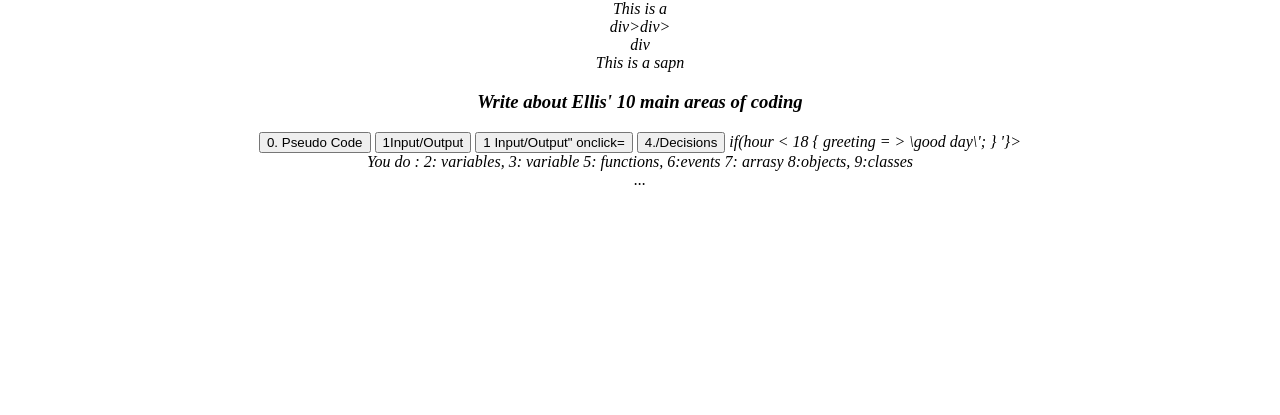
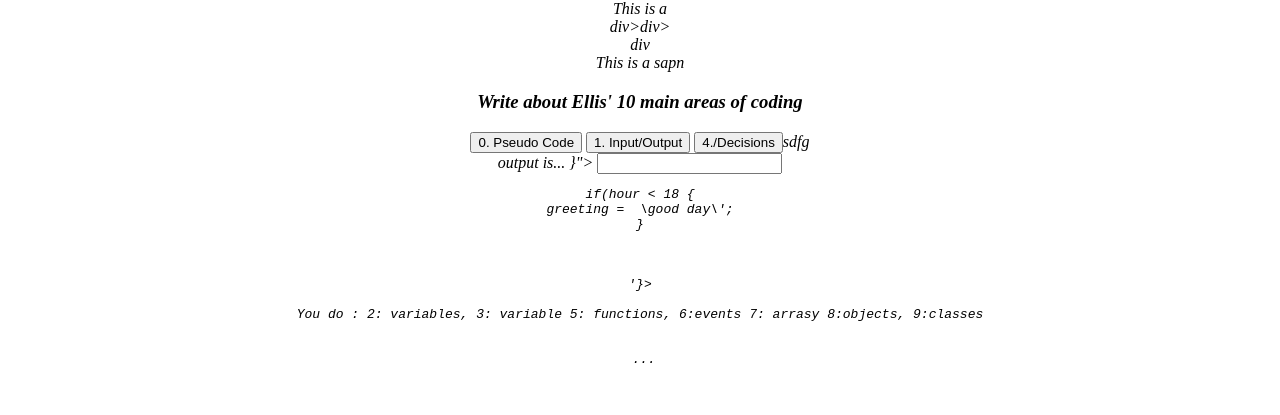
Before and after one commit to Kenshin216/GameDab22, a plain HTML site: page public/t3a01-basic-web-page-ken.html in a window 1280 px wide. Shown: the part 687-1102 px from the top of the page. Before the commit the page ends 884 px from the top, so only its background shows below. Drawn offline with Linux system fonts and the light colour scheme.

Commit message:
Update t3a01-basic-web-page-ken.html

```diff
--- a/public/t3a01-basic-web-page-ken.html
+++ b/public/t3a01-basic-web-page-ken.html
@@ -24,24 +24,26 @@ YouTube Embedded video <br>
 <h3>Write about Ellis' 10 main areas of coding</h3>
 
 <input type=button value="0. Pseudo Code" onclick="{
-document.getElementById('myDiv01').interHTML='Input adffgdsfsgfdfg<br>'
+document.getElementById('myDiv01').interHTML = 'Input adffgdsfsgfdfg<br>'
 }">
-<input type=button value="1Input/Output" onclick="{
-document.getElementById('myDiv01').interHTML='Input adffgdsfsgfdfg<br>'
-+'sdfg<broutout is...'
-}">
-
+<input type=button value="1. Input/Output" onclick="{
+document.getElementById('myDiv01').interHTML = 'Hello don't\ world'
 
 <input type=button value='1 Input/Output" onclick='{
-       document.getElemrntById('myDiv01').innerHTMT = Hello don\'t World'
+       document.getElemrntById('myDiv01').innerHTMT = Input/Output" onclick
 }">
   <input type=button value="4./Decisions" onclick="{
-         document.getElemrntById('myDiv01').innerHTMT =
-       Decisions use the if statement to make true
+         document.getElemrntById('myDiv01').innerHTMT = 'Input adffgdsfsgsdfdfg<br>'
+        +'sdfg<br>sdfg<br>output is...
+}">
+<input typesbutton value+"4. Decisions" onclick="{
+
+     doDecisions use the if statement to make true
        false variable decision<br>
-       <pre>
+
+<pre>
 if(hour < 18 {
-greeting = > \good day\';
+greeting =  \good day\';
 }
 </ple>
 
```
